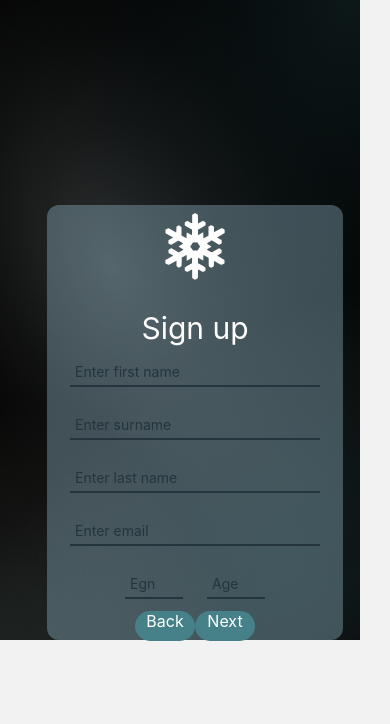
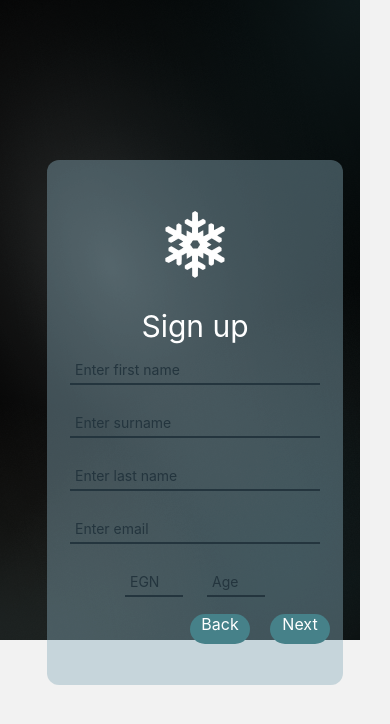
Before and after one commit to ATTaneva21/Cryo, a React Native app in the folder application/: screen /Register in a window 390 px wide. Shown: the top 724 px of the page. Built offline with nearby package versions, Linux system fonts and the light colour scheme.

Commit message:
Fix log in buttons. Close#31

```diff
--- a/application/package.json
+++ b/application/package.json
@@ -13,7 +13,7 @@
     "@react-navigation/native": "^6.1.9",
     "@react-navigation/native-stack": "^6.9.17",
     "@react-navigation/stack": "^6.3.20",
-    "expo": "~49.0.15",
+    "expo": "^49.0.21",
     "expo-status-bar": "~1.6.0",
     "react": "18.2.0",
     "react-dom": "18.2.0",
--- /dev/null
+++ b/application/screens/AddToWillProperty.js
@@ -0,0 +1,2 @@
+import React from 'react';
+import { StatusBar, StyleSheet, Text, View, Button, Alert, TextInput, SafeAreaView, TextProps, Image, ImageBackground } from 'react-native';
--- a/application/screens/LogInScreen.js
+++ b/application/screens/LogInScreen.js
@@ -1,5 +1,5 @@
 import React from 'react';
-import { StatusBar, StyleSheet, Text, View, Button, Alert, TextInput, SafeAreaView, TextProps, Image, ImageBackground } from 'react-native';
+import { StatusBar, StyleSheet, Text, View, Button, Alert, TextInput, SafeAreaView, TextProps, Image, ImageBackground,TouchableOpacity } from 'react-native';
 
 export default function HomeScreen({navigation}) {
       const [username, onChangeText] = React.useState('');
@@ -33,29 +33,40 @@ export default function HomeScreen({navigation}) {
         secureTextEntry={true}
         placeholderTextColor={"#24353E"}
       />
+    <View style={{flexDirection:"row"}}>
+        <TouchableOpacity onPress={ ()=> { navigation.navigate("Main menu") }} style={styles.button1}>
 
-      <Button
+          <Text style={{
+            color: "white",
+            fontSize:16,
+            textAlign: "center"
+            }}>Back</Text>
 
+          </TouchableOpacity>
+          <TouchableOpacity
                 onPress={ ()=> {
                 if(username === 'user1' && passoword === 'pass1' ){
-            Alert.alert("jj")
+                  navigation.navigate("Main menu")
                 }
                 else{
                   Alert.alert("Wrong username or password")
                 }
               }}
               title="Log in"
-        color="black"
-      />
+              style={styles.button2}
+            >
+              <Text style={{
+              color: "white",
+              fontSize:16,
+              textAlign: "center"
+              }}>Next</Text>
 
-      <Button
+          </TouchableOpacity>
 
-        onPress={ ()=> { navigation.navigate("Main menu");}}
-        title="Back"
-        color="black"
-      />
 
+        </View>
     </SafeAreaView>
+
     </ImageBackground>
   );
 }
@@ -86,13 +97,32 @@ const styles = StyleSheet.create({
 
   box: {
     width: 296,
-    height: 358,
+    height: 425,
     backgroundColor: "#89ADB9",
     borderRadius: 12,
     justifyContent: 'center',
     alignItems: 'center',
     position: 'absolute',
     opacity:0.42
+
+  },
+  button1:{
+    width: 60,
+    height: 30,
+    backgroundColor:"#468189",
+    borderRadius: 65,
+    marginTop: 60,
+    marginLeft: 140
+
+  },
+  button2:{
+    width: 60,
+    height: 30,
+    backgroundColor:"#468189",
+    borderRadius: 65,
+    marginTop: 60,
+    marginLeft: 10
+
   }
 
 });
--- a/application/screens/MainMenuScreen.js
+++ b/application/screens/MainMenuScreen.js
@@ -59,7 +59,7 @@ const styles = StyleSheet.create({
 
   box: {
     width: 308,
-    height: 283,
+    height: 320,
     backgroundColor: "#89ADB9",
     borderRadius: 12,
     justifyContent: 'center',
@@ -69,8 +69,8 @@ const styles = StyleSheet.create({
   },
 
   buttons:{
-    width: 227,
-    height: 30,
+    width: 250,
+    height: 32,
     backgroundColor:"#468189",
     borderRadius: 65,
     marginBottom: 20,
--- a/application/screens/RegisterScreen.js
+++ b/application/screens/RegisterScreen.js
@@ -58,7 +58,7 @@ export default function Register({navigation}) {
             style={styles.inputDetail}
             onChangeText={onChangeEgn}
             value={egn}
-            placeholder="Egn"
+            placeholder="EGN"
             placeholderTextColor={"#24353E"}
           />
           <TextInput
@@ -71,7 +71,7 @@ export default function Register({navigation}) {
           />
         </View>
         <View style={{flexDirection:"row"}}>
-          <TouchableOpacity onPress={ ()=> { navigation.navigate("Main menu") }}  style={styles.buttons}>
+          <TouchableOpacity onPress={ ()=> { navigation.navigate("Main menu") }}  style={styles.button1}>
 
             <Text style={{
               color: "white",
@@ -81,7 +81,7 @@ export default function Register({navigation}) {
 
           </TouchableOpacity>
 
-          <TouchableOpacity onPress={ ()=> { navigation.navigate("Log in") }} style={styles.buttons}>
+          <TouchableOpacity onPress={ ()=> { navigation.navigate("Log in") }} style={styles.button2}>
 
             <Text style={{
               color: "white",
@@ -127,7 +127,7 @@ const styles = StyleSheet.create({
 
   box: {
     width: 296,
-    height: 435,
+    height: 525,
     backgroundColor: "#89ADB9",
     borderRadius: 12,
     justifyContent: 'center',
@@ -136,12 +136,24 @@ const styles = StyleSheet.create({
     opacity:0.42
   },
 
-  buttons:{
+  button1:{
     width: 60,
     height: 30,
     backgroundColor:"#468189",
     borderRadius: 65,
+    marginTop:5,
     marginBottom: 20,
+    marginLeft:130
+
+  },
+  button2:{
+    width: 60,
+    height: 30,
+    backgroundColor:"#468189",
+    borderRadius: 65,
+    marginTop:5,
+    marginBottom: 20,
+    marginLeft: 20
   }
 
 });
```
Also changed, not shown: 1 other file (tests, documents, lock files or other folders). Lines whose indentation alone changed are shown as unchanged.
